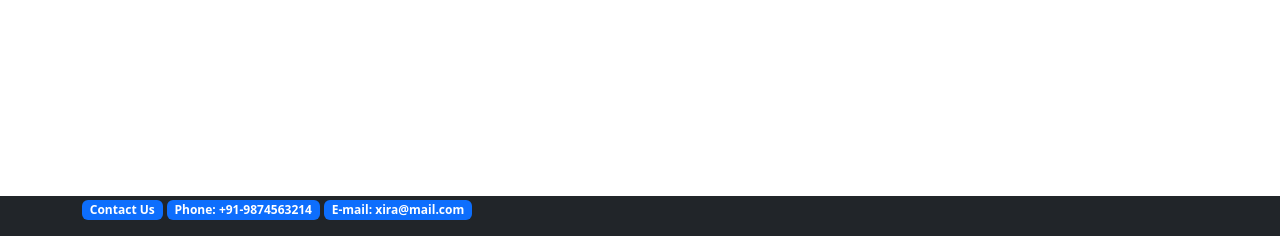
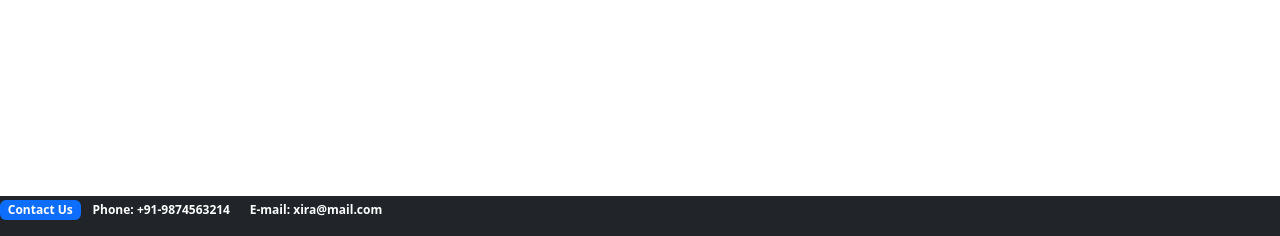
Before and after one commit to vinaycchndra/xIRA, a Django app: page / in a window 1280 px wide. Shown: the part 564-800 px from the top of the page. Run offline with Django 4.2, Linux system fonts and the light colour scheme.

Commit message:
Changed Base template

```diff
--- a/templates/base.html
+++ b/templates/base.html
@@ -36,11 +36,11 @@
 {% endblock %}
 
 <!-- footer-->
-<footer class="bg-dark text-right fixed-bottom">
-<div class="container">
+<footer class="bg-dark fixed-bottom">
+<div class="text-right">
   <p class="badge bg-primary">Contact Us</p>
-  <p class="badge bg-primary">Phone: +91-9874563214</p>
-  <p class="badge bg-primary">E-mail: xira@mail.com</p>
+  <p class="badge bg-muted">Phone: +91-9874563214</p>
+  <p class="badge bg-muted">E-mail: xira@mail.com</p>
 </div>
 
 </footer>
```
